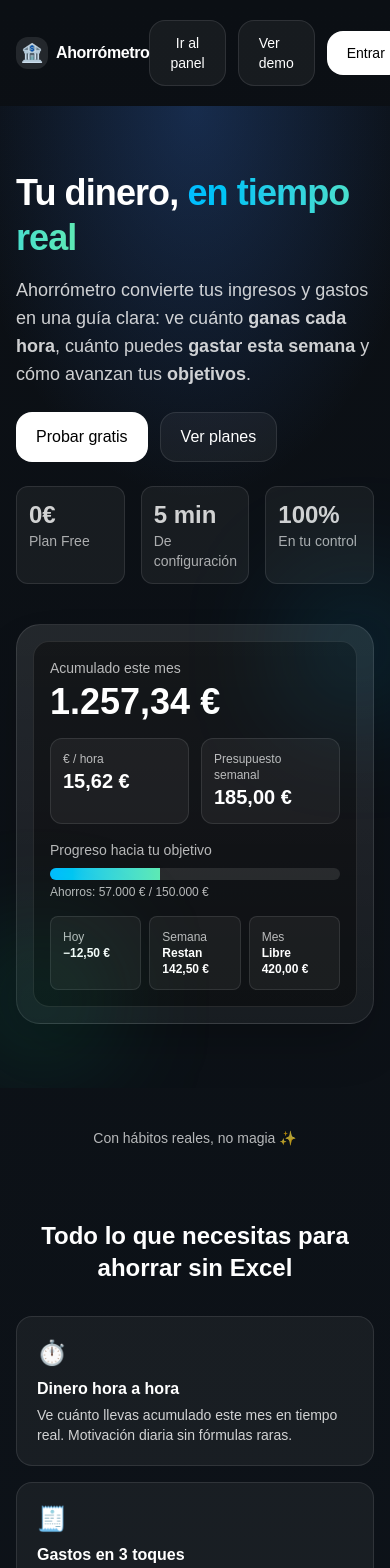
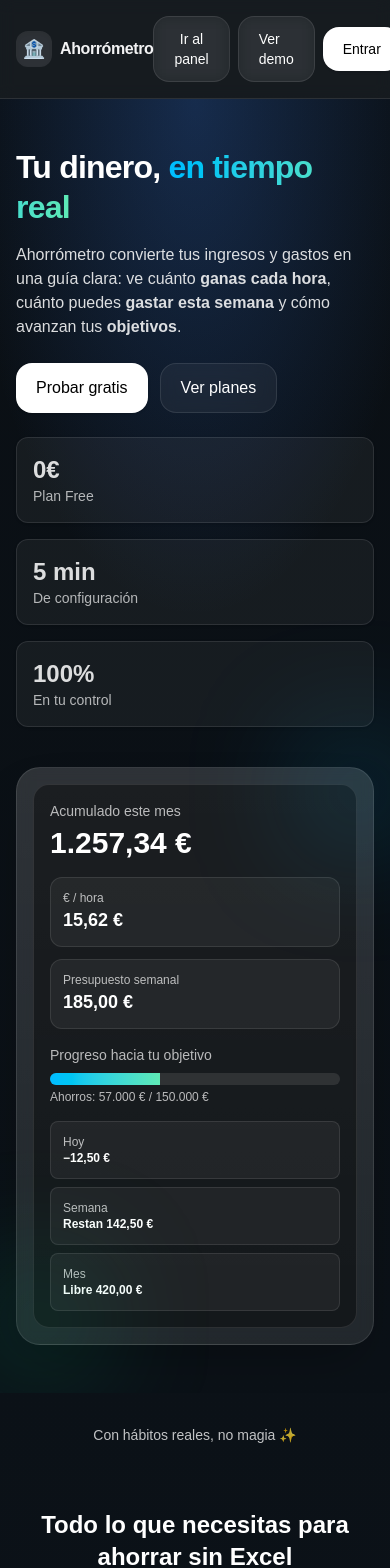
Before and after one commit to davcrelib/ahorrometro-pro, a Next.js app: page / in a window 390 px wide. Shown: the top 1568 px of the page. Built offline with nearby package versions, Linux system fonts and the light colour scheme; no server answers.

Commit message:
responsive mode

```diff
--- a/src/app/page.tsx
+++ b/src/app/page.tsx
@@ -44,30 +44,36 @@
     }
   }
 
-  // Clases base reutilizables para botones con micro-interacciones
+  // Botones con micro-interacciones y mejor accesibilidad
   const btnBase =
-    "inline-flex items-center justify-center gap-2 px-5 py-3 rounded-2xl font-medium transition active:scale-[0.98] focus-visible:outline-none focus-visible:ring-2 focus-visible:ring-emerald-300 disabled:opacity-60 disabled:cursor-not-allowed";
-  const btnPrimary = `${btnBase} bg-white text-black hover:opacity-90`;
-  const btnGhost = `${btnBase} bg-white/5 border border-white/10 hover:bg-white/10`;
+    "inline-flex items-center justify-center gap-2 px-5 py-3 rounded-2xl font-medium transition active:scale-[0.98] focus-visible:outline-none focus-visible:ring-2 focus-visible:ring-emerald-300 focus-visible:ring-offset-2 focus-visible:ring-offset-[#0e141b] disabled:opacity-60 disabled:cursor-not-allowed";
+  const btnPrimary =
+    `${btnBase} bg-white text-black hover:opacity-90 shadow-sm hover:shadow md:will-change-[transform]`;
+  const btnGhost =
+    `${btnBase} bg-white/[0.04] border border-white/10 hover:bg-white/[0.08] backdrop-blur supports-[backdrop-filter]:bg-white/5`;
 
   return (
-    <main className="min-h-screen bg-gradient-to-b from-[#0b0f14] via-[#0e141b] to-[#0b0f14] text-white">
+    <main className="min-h-screen bg-gradient-to-b from-[#0a0f14] via-[#0c131a] to-[#0a0f14] text-white selection:bg-emerald-400/20 selection:text-white">
       {/* NAVBAR */}
-      <nav className="mx-auto max-w-7xl px-4 sm:px-6 lg:px-8 py-5 flex items-center justify-between">
+      <nav className="sticky top-0 z-40 mx-auto max-w-7xl px-4 sm:px-6 lg:px-8 py-4 flex items-center justify-between backdrop-blur supports-[backdrop-filter]:bg-white/5 bg-white/[0.02] border-b border-white/10">
         <div className="flex items-center gap-2">
-          <div className="h-8 w-8 rounded-xl bg-white/10 grid place-items-center">
-            <span className="text-lg">🏦</span>
+          <div className="h-9 w-9 rounded-xl bg-white/10 grid place-items-center shadow-inner">
+            <span className="text-lg" aria-hidden>🏦</span>
           </div>
-          <span className="font-semibold tracking-tight">Ahorrómetro</span>
+          <span className="font-semibold tracking-tight text-white/95">Ahorrómetro</span>
         </div>
-        <div className="flex items-center gap-3 text-sm">
+        <div className="flex items-center gap-2 text-sm">
           <button
             onClick={() => handleCTA("/app")}
-            className={btnGhost}
+            className={btnGhost + " hidden xs:inline-flex sm:inline-flex"} // visible desde sm, si quieres siempre visible quita 'hidden sm:inline-flex'
           >
             Ir al panel
           </button>
-          <Link href="/demo" className={btnGhost}>
+          <Link
+            href="/demo"
+            className={btnGhost + " hidden sm:inline-flex"}
+            aria-label="Ver una demostración sin iniciar sesión"
+          >
             Ver demo
           </Link>
           <button
@@ -89,21 +95,27 @@
 
       {/* HERO */}
       <section className="relative overflow-hidden">
-        <div className="pointer-events-none absolute inset-0 bg-[radial-gradient(60%_40%_at_50%_0%,rgba(59,130,246,0.25),transparent)]" />
-        <div className="mx-auto max-w-6xl px-4 sm:px-6 lg:px-8 py-16 lg:py-24 relative">
+        <div
+          className="pointer-events-none absolute inset-0 bg-[radial-gradient(60%_40%_at_50%_0%,rgba(59,130,246,0.25),transparent)]"
+          aria-hidden
+        />
+        <div className="mx-auto max-w-6xl px-4 sm:px-6 lg:px-8 py-12 md:py-16 lg:py-24 relative">
           <div className="grid lg:grid-cols-2 gap-10 items-center">
             <div>
-              <h1 className="text-4xl md:text-5xl font-extrabold leading-tight tracking-tight">
-                Tu dinero, <span className="text-transparent bg-clip-text bg-gradient-to-r from-sky-400 to-emerald-300">en tiempo real</span>
+              <h1 className="text-[clamp(2rem,5vw,3.25rem)] font-extrabold leading-tight tracking-tight">
+                Tu dinero,{" "}
+                <span className="text-transparent bg-clip-text bg-gradient-to-r from-sky-400 to-emerald-300">
+                  en tiempo real
+                </span>
               </h1>
-              <p className="mt-4 text-lg text-white/80">
+              <p className="mt-4 text-base sm:text-lg text-white/85">
                 Ahorrómetro convierte tus ingresos y gastos en una guía clara: ve cuánto <b>ganas cada hora</b>, cuánto puedes <b>gastar esta semana</b> y cómo avanzan tus <b>objetivos</b>.
               </p>
               <div className="mt-6 flex flex-wrap gap-3">
                 <button
                   onClick={() => handleCTA("/app")}
                   disabled={signingIn}
-                  className={btnPrimary}
+                  className={btnPrimary + " shadow-md hover:shadow-lg"}
                   aria-busy={signingIn}
                 >
                   {signingIn ? (
@@ -118,45 +130,50 @@
                   Ver planes
                 </a>
               </div>
-              <div className="mt-6 grid grid-cols-3 gap-4 text-sm text-white/80">
-                <div className="rounded-xl bg-white/5 border border-white/10 p-3">
+
+              <div className="mt-6 grid grid-cols-1 xs:grid-cols-3 sm:grid-cols-3 gap-4 text-sm text-white/85">
+                <div className="rounded-xl bg-white/5 border border-white/10 p-4 shadow-sm">
                   <div className="text-2xl font-bold">0€</div>
                   <div className="opacity-80">Plan Free</div>
                 </div>
-                <div className="rounded-xl bg-white/5 border border-white/10 p-3">
+                <div className="rounded-xl bg-white/5 border border-white/10 p-4 shadow-sm">
                   <div className="text-2xl font-bold">5 min</div>
                   <div className="opacity-80">De configuración</div>
                 </div>
-                <div className="rounded-xl bg-white/5 border border-white/10 p-3">
+                <div className="rounded-xl bg-white/5 border border-white/10 p-4 shadow-sm">
                   <div className="text-2xl font-bold">100%</div>
                   <div className="opacity-80">En tu control</div>
                 </div>
               </div>
             </div>
-            <div className="relative">
-              <div className="rounded-3xl border border-white/10 bg-gradient-to-b from-white/10 to-white/5 shadow-2xl p-4">
+
+            <div className="relative max-w-[680px] mx-auto w-full">
+              <div className="rounded-3xl border border-white/10 bg-gradient-to-b from-white/10 to-white/5 shadow-2xl p-4 backdrop-blur supports-[backdrop-filter]:bg-white/5">
                 {/* Mock de pantalla */}
-                <div className="rounded-2xl bg-black/40 border border-white/10 p-4">
+                <div className="rounded-2xl bg-black/40 border border-white/10 p-4 md:p-5">
                   <div className="text-sm text-white/70">Acumulado este mes</div>
-                  <div className="text-4xl font-bold mt-1">1.257,34 €</div>
-                  <div className="mt-4 grid grid-cols-2 gap-3">
+                  <div className="text-3xl sm:text-4xl font-bold mt-1">1.257,34 €</div>
+
+                  <div className="mt-4 grid grid-cols-1 sm:grid-cols-2 gap-3">
                     <div className="rounded-xl bg-white/5 border border-white/10 p-3">
                       <div className="text-xs text-white/70">€ / hora</div>
-                      <div className="text-xl font-semibold">15,62 €</div>
+                      <div className="text-lg sm:text-xl font-semibold">15,62 €</div>
                     </div>
                     <div className="rounded-xl bg-white/5 border border-white/10 p-3">
                       <div className="text-xs text-white/70">Presupuesto semanal</div>
-                      <div className="text-xl font-semibold">185,00 €</div>
+                      <div className="text-lg sm:text-xl font-semibold">185,00 €</div>
                     </div>
                   </div>
+
                   <div className="mt-4">
                     <div className="text-sm text-white/70">Progreso hacia tu objetivo</div>
                     <div className="mt-2 h-3 rounded-full bg-white/10 overflow-hidden">
-                      <div className="h-3 bg-gradient-to-r from-sky-400 to-emerald-300 w-[38%]" />
+                      <div className="h-3 bg-gradient-to-r from-sky-400 to-emerald-300 w-[38%] motion-safe:transition-[width] motion-safe:duration-700" />
                     </div>
                     <div className="mt-1 text-xs text-white/70">Ahorros: 57.000 € / 150.000 €</div>
                   </div>
-                  <div className="mt-4 grid grid-cols-3 gap-2 text-xs">
+
+                  <div className="mt-4 grid grid-cols-1 sm:grid-cols-3 gap-2 text-xs">
                     <div className="rounded-lg bg-white/5 border border-white/10 p-3">
                       <div className="text-white/70">Hoy</div>
                       <div className="font-semibold">−12,50 €</div>
@@ -172,30 +189,31 @@
                   </div>
                 </div>
               </div>
-              <div className="absolute -bottom-6 -left-6 h-24 w-24 rounded-full blur-3xl bg-emerald-400/30" />
-              <div className="absolute -top-6 -right-8 h-24 w-24 rounded-full blur-3xl bg-sky-400/30" />
+
+              <div className="absolute -bottom-6 -left-6 h-24 w-24 rounded-full blur-3xl bg-emerald-400/30" aria-hidden />
+              <div className="absolute -top-6 -right-8 h-24 w-24 rounded-full blur-3xl bg-sky-400/30" aria-hidden />
             </div>
           </div>
         </div>
       </section>
 
       {/* SOCIAL PROOF */}
-      <section className="mx-auto max-w-6xl px-4 sm:px-6 lg:px-8 py-10">
-        <div className="text-center text-white/70 text-sm">Con hábitos reales, no magia ✨</div>
+      <section className="mx-auto max-w-6xl px-4 sm:px-6 lg:px-8 py-8 sm:py-10">
+        <div className="text-center text-white/75 text-sm">Con hábitos reales, no magia ✨</div>
       </section>
 
       {/* FEATURES */}
       <section className="mx-auto max-w-6xl px-4 sm:px-6 lg:px-8 py-8">
         <h2 className="text-2xl md:text-3xl font-bold text-center">Todo lo que necesitas para ahorrar sin Excel</h2>
-        <div className="mt-8 grid md:grid-cols-3 gap-4">
+        <div className="mt-8 grid grid-cols-1 md:grid-cols-3 gap-4">
           {features.map((f) => (
             <div
               key={f.title}
-              className="rounded-2xl bg-white/5 border border-white/10 p-5 transition hover:border-white/20 hover:bg-white/10"
+              className="rounded-2xl bg-white/5 border border-white/10 p-5 shadow-sm transition hover:border-white/20 hover:bg-white/10 hover:shadow"
             >
-              <div className="text-2xl">{f.emoji}</div>
+              <div className="text-2xl" aria-hidden>{f.emoji}</div>
               <div className="mt-2 font-semibold">{f.title}</div>
-              <p className="mt-1 text-sm text-white/80">{f.desc}</p>
+              <p className="mt-1 text-sm text-white/85">{f.desc}</p>
             </div>
           ))}
         </div>
@@ -204,17 +222,17 @@
       {/* HOW IT WORKS */}
       <section className="mx-auto max-w-6xl px-4 sm:px-6 lg:px-8 py-12">
         <h2 className="text-2xl md:text-3xl font-bold text-center">Cómo funciona</h2>
-        <div className="mt-8 grid lg:grid-cols-3 gap-6">
+        <div className="mt-8 grid grid-cols-1 lg:grid-cols-3 gap-6">
           {steps.map((s, idx) => (
             <div
               key={s.title}
-              className="rounded-2xl bg-white/5 border border-white/10 p-5 transition hover:border-white/20 hover:bg-white/10"
+              className="rounded-2xl bg-white/5 border border-white/10 p-5 shadow-sm transition hover:border-white/20 hover:bg-white/10 hover:shadow"
             >
               <div className="h-8 w-8 grid place-items-center rounded-lg bg-white/10 border border-white/10 font-bold text-sm">
                 {idx + 1}
               </div>
               <div className="mt-2 font-semibold">{s.title}</div>
-              <p className="mt-1 text-sm text-white/80">{s.desc}</p>
+              <p className="mt-1 text-sm text-white/85">{s.desc}</p>
             </div>
           ))}
         </div>
@@ -222,7 +240,7 @@
           <button
             onClick={() => handleCTA("/app")}
             disabled={signingIn}
-            className={btnPrimary}
+            className={btnPrimary + " shadow-md hover:shadow-lg"}
             aria-busy={signingIn}
           >
             {signingIn ? (
@@ -239,11 +257,11 @@
       {/* TESTIMONIOS */}
       <section className="mx-auto max-w-6xl px-4 sm:px-6 lg:px-8 py-12">
         <h2 className="text-2xl md:text-3xl font-bold text-center">Historias reales</h2>
-        <div className="mt-8 grid md:grid-cols-3 gap-4">
+        <div className="mt-8 grid grid-cols-1 md:grid-cols-3 gap-4">
           {testimonials.map((t) => (
             <div
               key={t.name}
-              className="rounded-2xl bg-white/5 border border-white/10 p-5 transition hover:border-white/20 hover:bg-white/10"
+              className="rounded-2xl bg-white/5 border border-white/10 p-5 shadow-sm transition hover:border-white/20 hover:bg-white/10 hover:shadow"
             >
               <p className="text-sm text-white/90">“{t.quote}”</p>
               <div className="mt-3 text-xs text-white/70">{t.name}</div>
@@ -255,9 +273,9 @@
       {/* PRICING */}
       <section id="precios" className="mx-auto max-w-6xl px-4 sm:px-6 lg:px-8 py-12">
         <h2 className="text-2xl md:text-3xl font-bold text-center">Precios simples</h2>
-        <div className="mt-8 grid md:grid-cols-2 gap-6">
+        <div className="mt-8 grid grid-cols-1 md:grid-cols-2 gap-6">
           {/* FREE */}
-          <div className="rounded-3xl border border-white/10 bg-white/5 p-6 flex flex-col">
+          <div className="rounded-3xl border border-white/10 bg-white/5 p-6 flex flex-col shadow-sm">
             <div className="text-sm uppercase tracking-wider text-white/70">Free</div>
             <div className="mt-1 text-4xl font-extrabold">0 €</div>
             <ul className="mt-4 text-sm space-y-2 text-white/85">
@@ -269,7 +287,7 @@
               <button
                 onClick={() => handleCTA("/app")}
                 disabled={signingIn}
-                className={btnPrimary + " w-full"}
+                className={btnPrimary + " w-full shadow-md hover:shadow-lg"}
                 aria-busy={signingIn}
               >
                 {signingIn ? (
@@ -282,9 +300,10 @@
               </button>
             </div>
           </div>
+
           {/* PRO */}
-          <div className="relative rounded-3xl border border-emerald-300/30 bg-gradient-to-b from-emerald-400/10 to-emerald-400/5 p-6 flex flex-col">
-            <div className="absolute -top-3 right-6 text-xs px-2 py-1 rounded-full bg-emerald-400 text-black font-semibold">
+          <div className="relative rounded-3xl border border-emerald-300/30 bg-gradient-to-b from-emerald-400/10 to-emerald-400/5 p-6 flex flex-col shadow-[0_0_0_1px_rgba(16,185,129,0.15)]">
+            <div className="absolute -top-3 right-6 text-xs px-2 py-1 rounded-full bg-emerald-400 text-black font-semibold shadow">
               Recomendado
             </div>
             <div className="text-sm uppercase tracking-wider text-white/70">Pro</div>
@@ -293,7 +312,7 @@
             </div>
             <ul className="mt-4 text-sm space-y-2 text-white/85">
               <li>• Sincronización en la nube (móvil y PC)</li>
-              <li>• Backups automáticos y exportación 1‑click</li>
+              <li>• Backups automáticos y exportación 1-click</li>
               <li>• Soporte personalizado</li>
               <li>• Próximamente notificaciones para recordatorios</li>
             </ul>
@@ -301,7 +320,7 @@
               <button
                 onClick={() => handleCTA("/billing")}
                 disabled={signingIn}
-                className={btnPrimary + " w-full"}
+                className={btnPrimary + " w-full shadow-md hover:shadow-lg"}
                 aria-busy={signingIn}
               >
                 {signingIn ? (
@@ -320,14 +339,14 @@
       {/* FAQ */}
       <section className="mx-auto max-w-6xl px-4 sm:px-6 lg:px-8 py-12">
         <h2 className="text-2xl md:text-3xl font-bold text-center">Preguntas frecuentes</h2>
-        <div className="mt-6 grid md:grid-cols-2 gap-4">
+        <div className="mt-6 grid grid-cols-1 md:grid-cols-2 gap-4">
           {faq.map((q) => (
             <div
               key={q.q}
-              className="rounded-2xl bg-white/5 border border-white/10 p-5 transition hover:border-white/20 hover:bg-white/10"
+              className="rounded-2xl bg-white/5 border border-white/10 p-5 shadow-sm transition hover:border-white/20 hover:bg-white/10 hover:shadow"
             >
               <div className="font-semibold">{q.q}</div>
-              <p className="mt-1 text-sm text-white/80">{q.a}</p>
+              <p className="mt-1 text-sm text-white/85">{q.a}</p>
             </div>
           ))}
         </div>
@@ -335,16 +354,25 @@
 
       {/* FOOTER */}
       <footer className="border-t border-white/10">
-        <div className="mx-auto max-w-7xl px-4 sm:px-6 lg:px-8 py-8 flex flex-col md:flex-row items-center justify-between gap-3 text-sm text-white/70">
+        <div className="mx-auto max-w-7xl px-4 sm:px-6 lg:px-8 py-8 flex flex-col md:flex-row items-center justify-between gap-3 text-sm text-white/75">
           <div>© {new Date().getFullYear()} Ahorrómetro. Hecho con ❤️ en España.</div>
           <div className="flex items-center gap-4">
-            <Link href="/terminos" className="hover:text-white focus-visible:outline-none focus-visible:ring-2 focus-visible:ring-emerald-300 rounded-md px-1">
+            <Link
+              href="/terminos"
+              className="hover:text-white focus-visible:outline-none focus-visible:ring-2 focus-visible:ring-emerald-300 rounded-md px-1"
+            >
               Términos
             </Link>
-            <Link href="/privacidad" className="hover:text-white focus-visible:outline-none focus-visible:ring-2 focus-visible:ring-emerald-300 rounded-md px-1">
+            <Link
+              href="/privacidad"
+              className="hover:text-white focus-visible:outline-none focus-visible:ring-2 focus-visible:ring-emerald-300 rounded-md px-1"
+            >
               Privacidad
             </Link>
-            <a href="#precios" className="hover:text-white focus-visible:outline-none focus-visible:ring-2 focus-visible:ring-emerald-300 rounded-md px-1">
+            <a
+              href="#precios"
+              className="hover:text-white focus-visible:outline-none focus-visible:ring-2 focus-visible:ring-emerald-300 rounded-md px-1"
+            >
               Precios
             </a>
           </div>
@@ -357,7 +385,7 @@
 function Spinner() {
   return (
     <svg
-      className="h-4 w-4 animate-spin"
+      className="h-4 w-4 animate-spin motion-reduce:hidden"
       viewBox="0 0 24 24"
       fill="none"
       aria-hidden
@@ -379,87 +407,31 @@
   );
 }
 
+// ====== Datos estáticos ======
 const features = [
-  {
-    emoji: "⏱️",
-    title: "Dinero hora a hora",
-    desc: "Ve cuánto llevas acumulado este mes en tiempo real. Motivación diaria sin fórmulas raras.",
-  },
-  {
-    emoji: "🧾",
-    title: "Gastos en 3 toques",
-    desc: "Apunta cualquier gasto al momento. Categorías simples y sin complicaciones.",
-  },
-  {
-    emoji: "📆",
-    title: "Límite semanal automático",
-    desc: "El sistema calcula cuánto puedes gastar esta semana para no romper tu objetivo.",
-  },
-  {
-    emoji: "🎯",
-    title: "Objetivo (ej. entrada piso)",
-    desc: "Marca tu meta (ej. 150.000 €) y fecha. Calculamos el ahorro mensual que necesitas.",
-  },
-  {
-    emoji: "☁️",
-    title: "Sincronización (Pro)",
-    desc: "Tus datos en la nube: iPhone y portátil siempre iguales. Backups automáticos.",
-  },
-  {
-    emoji: "📈",
-    title: "Métricas claras",
-    desc: "€ / hora, acumulado del mes, progreso y tendencia semanal. Todo a simple vista.",
-  },
+  { emoji: "⏱️", title: "Dinero hora a hora", desc: "Ve cuánto llevas acumulado este mes en tiempo real. Motivación diaria sin fórmulas raras." },
+  { emoji: "🧾", title: "Gastos en 3 toques", desc: "Apunta cualquier gasto al momento. Categorías simples y sin complicaciones." },
+  { emoji: "📆", title: "Límite semanal automático", desc: "El sistema calcula cuánto puedes gastar esta semana para no romper tu objetivo." },
+  { emoji: "🎯", title: "Objetivo (ej. entrada piso)", desc: "Marca tu meta (ej. 150.000 €) y fecha. Calculamos el ahorro mensual que necesitas." },
+  { emoji: "☁️", title: "Sincronización (Pro)", desc: "Tus datos en la nube: iPhone y portátil siempre iguales. Backups automáticos." },
+  { emoji: "📈", title: "Métricas claras", desc: "€ / hora, acumulado del mes, progreso y tendencia semanal. Todo a simple vista." },
 ];
 
 const steps = [
-  {
-    title: "Crea tu plan",
-    desc: "Introduce sueldo, gastos fijos, ahorros y la fecha objetivo.",
-  },
-  {
-    title: "Apunta tus gastos",
-    desc: "Anótalos al momento. El límite semanal se ajusta automáticamente.",
-  },
-  {
-    title: "Sigue el progreso",
-    desc: "Revisa tu acumulado y cómo te acercas a tus objetivos.",
-  },
+  { title: "Crea tu plan", desc: "Introduce sueldo, gastos fijos, ahorros y la fecha objetivo." },
+  { title: "Apunta tus gastos", desc: "Anótalos al momento. El límite semanal se ajusta automáticamente." },
+  { title: "Sigue el progreso", desc: "Revisa tu acumulado y cómo te acercas a tus objetivos." },
 ];
 
 const testimonials = [
-  {
-    name: "María, 27 — Barcelona",
-    quote:
-      "Por fin entiendo cuánto puedo gastar sin sentir culpa. En 2 meses he ahorrado más que en todo el año.",
-  },
-  {
-    name: "Javi, 31 — Madrid",
-    quote:
-      "El contador por horas me motiva a no gastar de más. El objetivo del piso ya no parece imposible.",
-  },
-  {
-    name: "Laura, 25 — Valencia",
-    quote:
-      "Ligero y claro. Tengo mis gastos controlados sin depender del banco ni hojas de Excel.",
-  },
+  { name: "María, 27 — Barcelona", quote: "Por fin entiendo cuánto puedo gastar sin sentir culpa. En 2 meses he ahorrado más que en todo el año." },
+  { name: "Javi, 31 — Madrid", quote: "El contador por horas me motiva a no gastar de más. El objetivo del piso ya no parece imposible." },
+  { name: "Laura, 25 — Valencia", quote: "Ligero y claro. Tengo mis gastos controlados sin depender del banco ni hojas de Excel." },
 ];
 
 const faq = [
-  {
-    q: "¿Necesito conectar mis bancos?",
-    a: "No. Lo apuntas tú en segundos. Tus datos son tuyos y puedes exportarlos cuando quieras.",
-  },
-  {
-    q: "¿Funciona sin internet?",
-    a: "No. Tienes que tener una conexión a internet. Para disfrutar sin conexión puedes trabajar en local utilizando el código fuente en github.",
-  },
-  {
-    q: "¿Qué incluye el plan Pro?",
-    a: "Sincronización entre dispositivos, múltiples objetivos, backups automáticos y recordatorios.",
-  },
-  {
-    q: "¿Puedo cancelar cuando quiera?",
-    a: "Claro. Sin permanencia. Si cancelas, tu información sigue siendo tuya.",
-  },
+  { q: "¿Necesito conectar mis bancos?", a: "No. Lo apuntas tú en segundos. Tus datos son tuyos y puedes exportarlos cuando quieras." },
+  { q: "¿Funciona sin internet?", a: "No. Tienes que tener una conexión a internet. Para disfrutar sin conexión puedes trabajar en local utilizando el código fuente en github." },
+  { q: "¿Qué incluye el plan Pro?", a: "Sincronización entre dispositivos, múltiples objetivos, backups automáticos y recordatorios." },
+  { q: "¿Puedo cancelar cuando quiera?", a: "Claro. Sin permanencia. Si cancelas, tu información sigue siendo tuya." },
 ];
```
